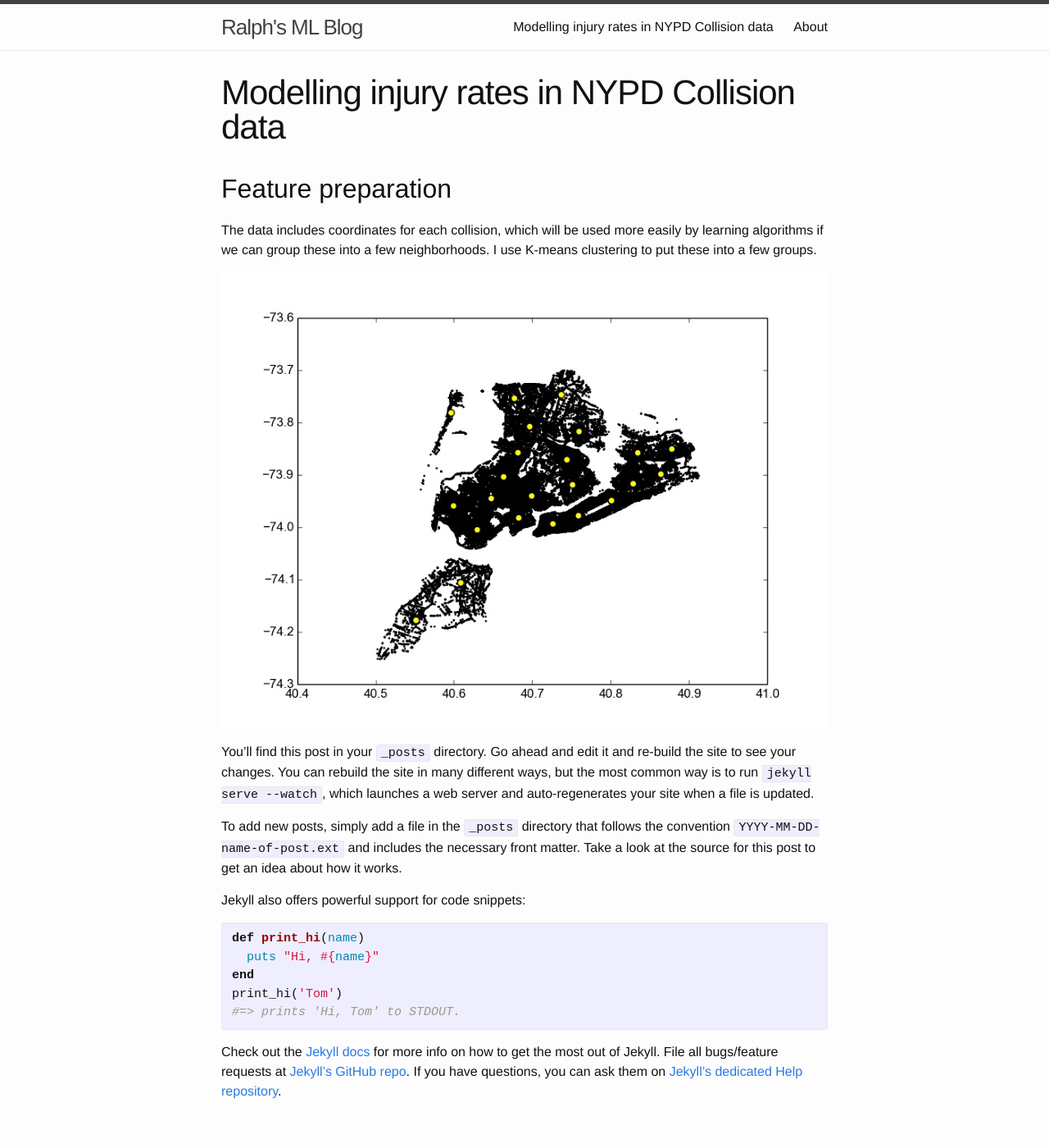
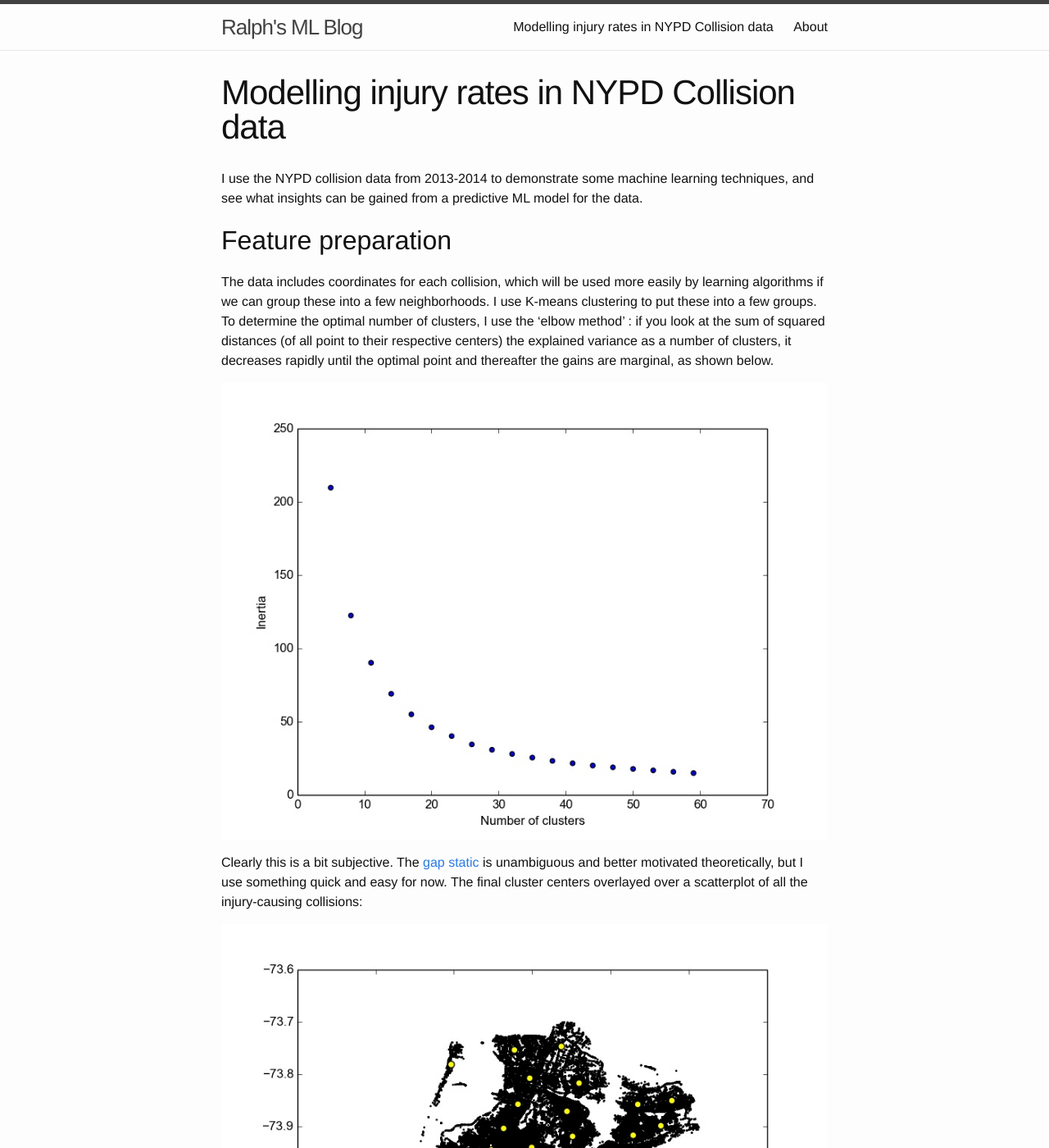
Before and after one commit to edezhath/edezhath.github.io, a Jekyll site: the page built from _posts/2015-12-7-collision.markdown, in a window 1280 px wide and 1400 px high. Shown: the whole window at 82% size. Built offline with Jekyll 4.4.1, drawn with Linux system fonts in a browser that asks for light colours.

Commit message:
Updated 2015-12-7-collision.markdown

```diff
--- a/_posts/2015-12-7-collision.markdown
+++ b/_posts/2015-12-7-collision.markdown
@@ -6,8 +6,14 @@ published: true
 ---
 
 
+I use the NYPD collision data from 2013-2014 to demonstrate some machine learning techniques, and see what insights can be gained from a predictive ML model for the data.
+
 ## Feature preparation
-The data includes coordinates for each collision, which will be used more easily by learning algorithms if we can group these into a few neighborhoods. I use K-means clustering to put these into a few groups.
+The data includes coordinates for each collision, which will be used more easily by learning algorithms if we can group these into a few neighborhoods. I use K-means clustering to put these into a few groups. To determine the optimal number of clusters, I use the 'elbow method' : if you look at the sum of squared distances (of all point to their respective centers) the explained variance as a number of clusters, it decreases rapidly until the optimal point and thereafter the gains are marginal, as shown below.
+
+![elbow.jpeg]({{site.baseurl}}/_posts/elbow.jpeg)
+
+Clearly this is a bit subjective. The [gap static](https://web.stanford.edu/~hastie/Papers/gap.pdf) is unambiguous and better motivated theoretically, but I use something quick and easy for now. The final cluster centers overlayed over a scatterplot of all the injury-causing collisions:
 
 ![clusters.jpeg]({{site.baseurl}}/_posts/clusters.jpeg)
 
```
